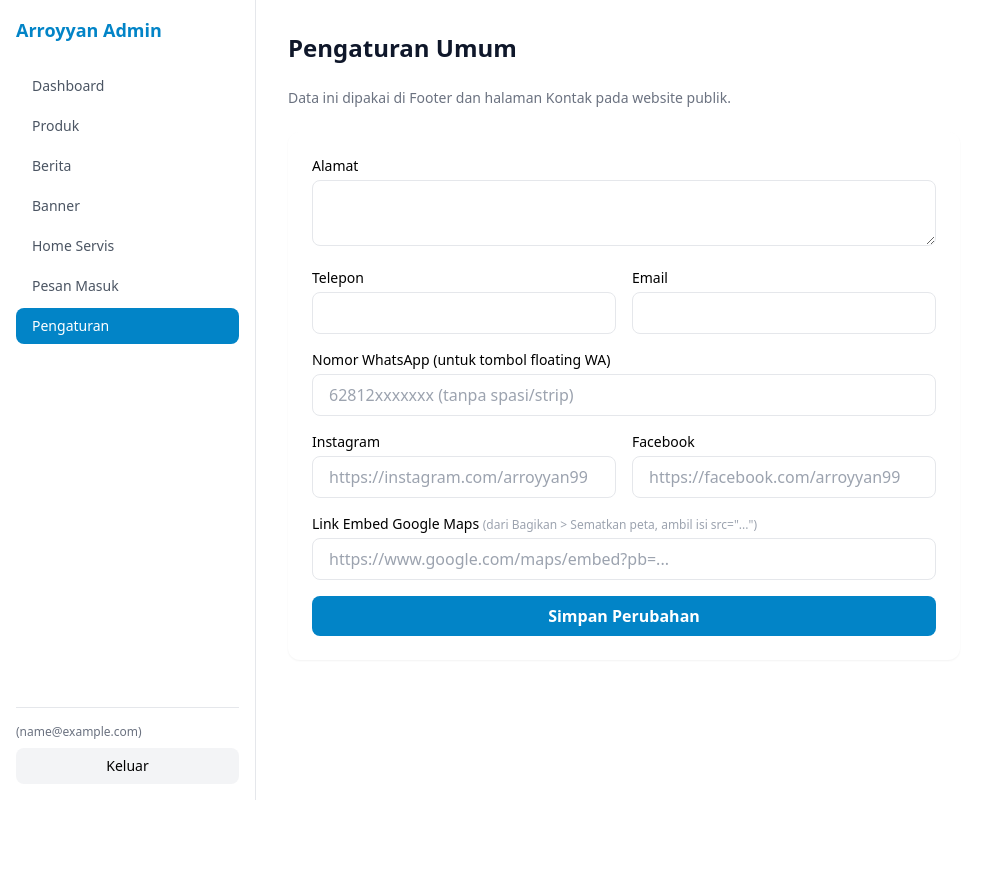
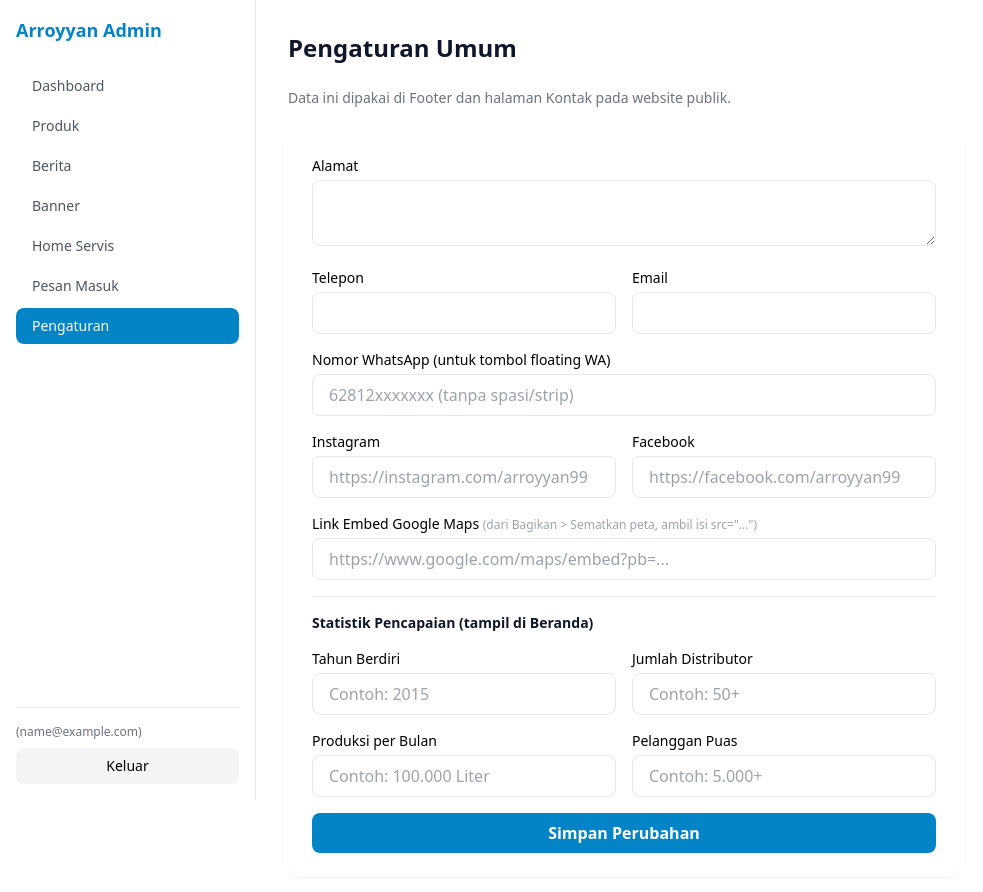
Before and after one commit to restuanggia-del/ArroyyanWebsite, a React (Vite) app in the folder ArroyyanWebsite/admin/: page /pengaturan in a window 1280 px wide. Shown: the top 892 px of the page, without its empty margins (0-983 px from the left). Before the commit the page ends 800 px from the top, so only its background shows below. Built offline with nearby package versions, Linux system fonts and the light colour scheme; no server answers; sample sign-in values are in the browser's storage.

Commit message:
menambah statistik pencapaian

```diff
--- a/ArroyyanWebsite/admin/src/pages/Pengaturan.jsx
+++ b/ArroyyanWebsite/admin/src/pages/Pengaturan.jsx
@@ -13,6 +13,10 @@ function Pengaturan() {
     facebook: "",
     whatsapp: "",
     mapsEmbedUrl: "",
+    tahunBerdiri: "",
+    jumlahDistributor: "",
+    literProduksiPerBulan: "",
+    jumlahPelangganPuas: "",
   });
   const [loading, setLoading] = useState(false);
   const [sukses, setSukses] = useState(false);
@@ -144,6 +148,63 @@ function Pengaturan() {
           />
         </div>
 
+        <hr className="my-2" />
+        <h2 className="text-sm font-semibold text-secondary">
+          Statistik Pencapaian (tampil di Beranda)
+        </h2>
+
+        <div className="grid grid-cols-1 gap-4 md:grid-cols-2">
+          <div>
+            <label className="mb-1 block text-sm font-medium">
+              Tahun Berdiri
+            </label>
+            <input
+              name="tahunBerdiri"
+              type="number"
+              value={form.tahunBerdiri ?? ""}
+              onChange={handleChange}
+              placeholder="Contoh: 2015"
+              className="w-full rounded-lg border px-4 py-2"
+            />
+          </div>
+          <div>
+            <label className="mb-1 block text-sm font-medium">
+              Jumlah Distributor
+            </label>
+            <input
+              name="jumlahDistributor"
+              value={form.jumlahDistributor}
+              onChange={handleChange}
+              placeholder="Contoh: 50+"
+              className="w-full rounded-lg border px-4 py-2"
+            />
+          </div>
+          <div>
+            <label className="mb-1 block text-sm font-medium">
+              Produksi per Bulan
+            </label>
+            <input
+              name="literProduksiPerBulan"
+              value={form.literProduksiPerBulan}
+              onChange={handleChange}
+              placeholder="Contoh: 100.000 Liter"
+              className="w-full rounded-lg border px-4 py-2"
+            />
+          </div>
+          <div>
+            <label className="mb-1 block text-sm font-medium">
+              Pelanggan Puas
+            </label>
+            <input
+              name="jumlahPelangganPuas"
+              value={form.jumlahPelangganPuas}
+              onChange={handleChange}
+              placeholder="Contoh: 5.000+"
+              className="w-full rounded-lg border px-4 py-2"
+            />
+          </div>
+        </div>
+
         {sukses && (
           <p className="text-sm text-green-600">Perubahan berhasil disimpan.</p>
         )}
```
Also changed, not shown: 2 other files (tests, documents, lock files or other folders).
